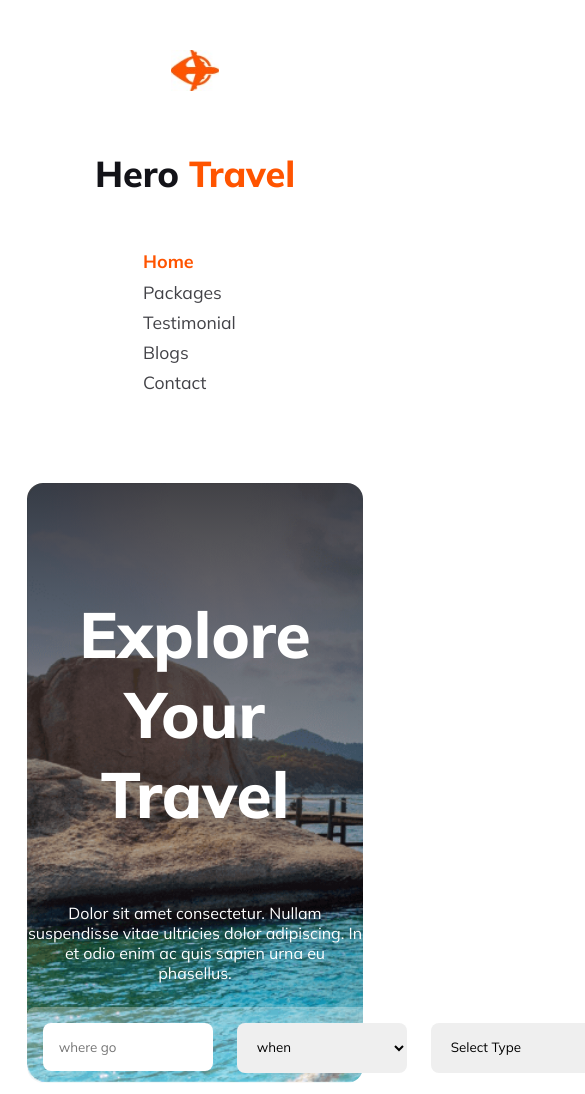
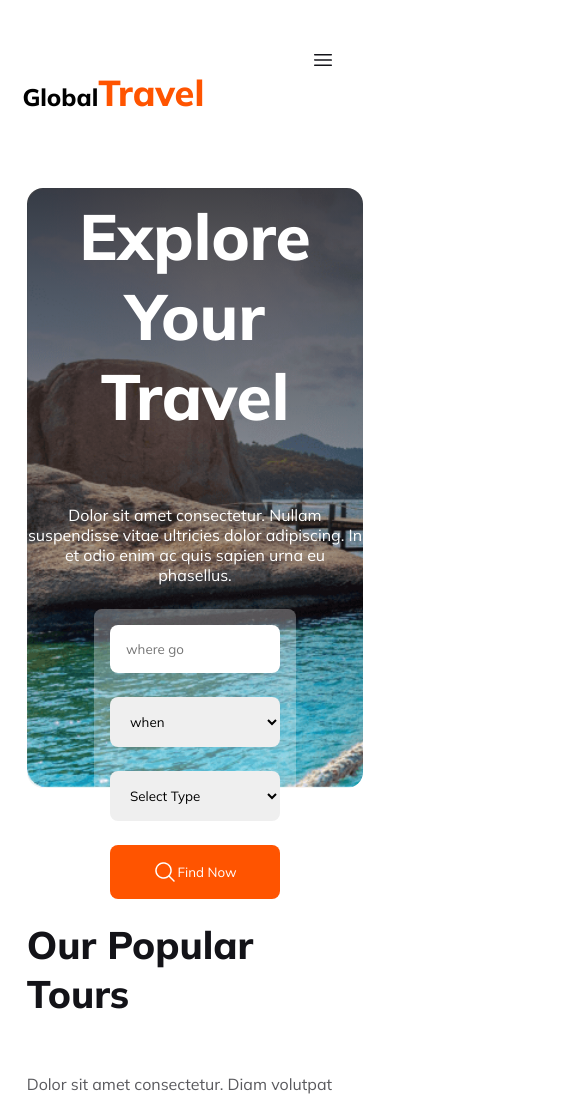
Before and after one commit to developerMubarok/Hero-Travel, a plain HTML site: page index.html in a window 390 px wide. Shown: the top 1094 px of the page, 585 px wide, since content can reach past the window. Drawn offline with Linux system fonts and the light colour scheme.

Commit message:
menu card added

```diff
--- a/css/responsibe.css
+++ b/css/responsibe.css
@@ -1,4 +1,23 @@
 @media screen and (max-width:600px) {
+    .unorder-list{
+        display: none;
+    }
+    .disable{
+        display: block;
+    }
+    .menu-icon{
+        margin-right: 50px;
+    }
+    .logo{
+        width: 40%;
+    }
+    .logo h2{
+        font-size: 1.5rem;
+    }
+    .logo img{
+        width: 100%;
+    }
+
     .flex{
         flex-direction: column;
     }
@@ -14,20 +33,21 @@
     .choice-container,
     .first-container,
     .second-container,
-    .newsletter-subscribe
+    .newsletter-subscribe,
+    .News-img-container
     {
         width: 90%;
         margin: 0 auto;
     }
-    .popular{
-        margin-top: 1rem;
-        gap: 1rem;
+    .banner-title{
+        padding-top: .5rem;
     }
-    .popular-tours, .popular-tours-img
-    {
-        width: 90;
-        margin: 0 auto;
 
+    .form,
+    .tour,
+    .newsletter,
+    .watch-section {
+        flex-direction: column;
     }
     .destination-place-img-container{
         display: flex;
@@ -56,5 +76,36 @@
     .News-img-container img{
         width: 90%;
     }
-
+    .discount{
+        top: 55%;
+        left: 49%;
+        bottom: 14%;
+        transform: rotate(-20.62deg);
+    }
+    .discount{
+        width: 50%;
+    }
+    .discount h1{
+        color: #FFF;
+        font-size: .9rem;
+        font-weight: 800;
+        padding-bottom: .5rem;
+    }
+    .discount h5{
+        color: #FFF;
+        font-size: .5rem;
+        font-weight: 200;
+    }
+    .footer,
+    .choice-container
+    {
+        margin-top: 1rem;
+    }
+    .footer-icon-img{
+        display: flex;
+        flex-direction: row;
+    }
+    .icon-img{
+        width: 48px;
+    }
 }
--- a/css/style.css
+++ b/css/style.css
@@ -34,42 +34,40 @@ header{
     max-width: 1170px;
     margin: 50px auto 100px;
 }
-.header-section{
-    margin-top: 2rem;
-    margin-bottom: 3rem;
+nav {
+    display: flex;
     justify-content: space-between;
+    text-align: center;
+    margin-bottom: 50px;
+}
+nav .logo{
+    display: flex;
     align-items: center;
+    gap: 0.9rem;
+
 }
-.nav-container{
-    align-items: center;
-    gap: 1.5rem;
+.logo h2{
+    color: var(--primary);
+    font-size: 36px;
+    font-weight: 800;
 }
-.ul{
+nav>ul {
+    display: flex;
+    justify-content: space-between;
+}
+nav>ul li {
     list-style: none;
-    gap: 0.5rem;
-    padding: .10rem;
+    margin-left: 40px;
 }
-.ul li a{
+nav>ul li a{
     text-decoration: none;
     color: #424247;
-    padding: 2.5rem;
     text-align: center;
-    font-size: 1.1rem;
+    font-size: 1.2rem;
+    font-weight: 400;
 }
-.ul-container li a:hover {
-    background-color: #8080800e;
-    border-radius: .5rem;
-    color: #FF5400;
-}
-.nav-container img{
-    width: 48px;
-}
-.nav-container p{
-    color: #131318;
-    font-size: 36px;
-    font-style: normal;
-    font-weight: 800;
-    line-height: normal;
+.disable{
+    display: none;
 }
 .travel{
     color: #FF5400;
@@ -78,12 +76,12 @@ header{
     font-weight: 800;
     line-height: normal;
 }
-.items-container{
+/* .items-container{
     width: 50%;
     display: flex;
     justify-content: space-between;
     align-items: center;
-}
+} */
 .home{
     color: #FF5400;
     font-size: 18px;
@@ -290,6 +288,7 @@ main{
     border-radius: 1rem;
     border: 1px solid rgba(233, 68, 68, 0.20);
     background: rgba(233, 68, 68, 0.05);
+    margin-top: 1rem;
 }
 .hotel-title{
     color: #131318;
--- a/index.html
+++ b/index.html
@@ -11,25 +11,25 @@
 <body>
     <header>
         <!-- Nav section start -->
-       <nav class="header-section flex">
-        <div class="nav-container flex">
+        <nav>
+            <div class="logo">
+                <div class="logo-img">
                     <img src="./image/travel img.jpg" alt="">
-          <p>Hero <span class="travel"> Travel </span></p>
                 </div>
-        <div class="items-container">
-                    <ul class="ul flex">
+                <h2>Global<span class="travel">Travel</span></h2>
+            </div>
+            <ul class="unorder-list">
                <li><a href=""><span class="home">Home</span></a></li>
-                        <li><a href="#">Packages</a></li>
-                        <li><a href="">Testimonial</a></li>
+               <li><a href="">Packages</a></li>
+               <li><a href="">testimonial</a></li>
                <li><a href="">Blogs</a></li>
                <li><a href="">Contact</a></li>
             </ul>
-        </div>
-        <div class="menu-icon hide">
-            <img src="Images/Vector.png" alt="">
+            <div class="menu-icon disable">
+                <img src="./image/Vector.png" alt="">
+
             </div>
         </nav>
-      <!-- Nav section End -->
       <!-- Banner section Start -->
       <section class="Banner-section">
         <div class="Banner">
@@ -124,18 +124,18 @@
              </div>
              <div class="hotel-container flex">
                 <div class="first-container">
-                    <img src="./image/" alt="" class="image">
+                    <img src="./image/hotel 1.svg" alt="" class="image">
                     <h3 class="hotel-title">Handpicked Hotels</h3>
                     <p class="hotel-description">Amet consectetur. Vulputate commodo felis molestie risus  ornare nulla amet et. Libero commodo sagittis dignissim adipiscing quis. Habitant adipiscing risus natoque aliquet. </p>
                  </div>
                  <div class="second-container">
-                    <img src="./image/" alt="" class="image">
+                    <img src="./image/map 1.svg" alt="" class="image">
                     <h3 class="hotel-title">Handpicked Hotels</h3>
                     <p class="hotel-description">Amet consectetur. Vulputate commodo felis molestie risus  ornare nulla amet et. Libero commodo sagittis dignissim adipiscing quis. Habitant adipiscing risus natoque aliquet. </p>
                  </div>
              </div>
              <div class="third-container">
-                <img src="./image/" alt="" class="image">
+                <img src="./image/price-tag 1.svg" alt="" class="image">
                 <h3 class="hotel-title">Handpicked Hotels</h3>
                 <p class="hotel-description">Amet consectetur. Vulputate commodo felis molestie risus  ornare nulla amet et. Libero commodo sagittis dignissim adipiscing quis. Habitant adipiscing risus natoque aliquet.</p>
              </div>
```
Also changed, not shown: image/hotel 1.svg (added), image/map 1.svg (added), image/price-tag 1.svg (added). Lines whose indentation alone changed are shown as unchanged.
